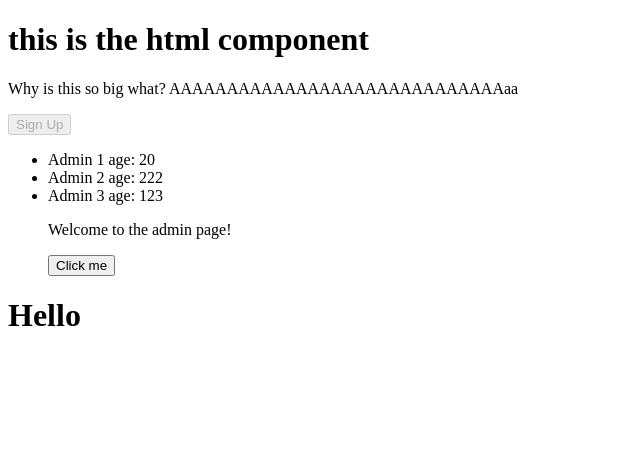
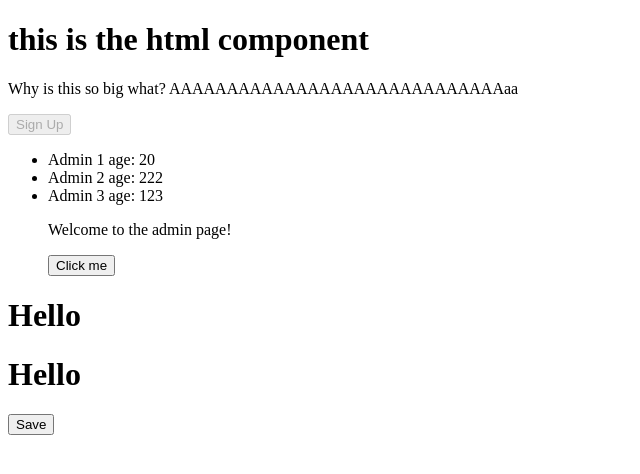
Before and after one commit to AlexNaltu/learning-angular, an Angular app in the folder learning-angular/: page / in a window 1280 px wide. Shown: the top 474 px of the page, without its empty margins (0-640 px from the left). Built offline with nearby package versions, Linux system fonts and the light colour scheme.

Commit message:
component children

```diff
--- a/learning-angular/src/app/app.component.ts
+++ b/learning-angular/src/app/app.component.ts
@@ -4,6 +4,7 @@ import { TodoListItemComponent } from './components/todo-list-item.component';
 import { SignUpFormComponent } from './components/sign-up-form.component';
 import { AdminComponent } from './components/admin/admin.component';
 import { ExpandablePanelComponent } from './components/expandable-panel/expandable-panel.component';
+import { CustomHeaderComponent } from './components/custom-header-card/custom-header-card.component';
 
 @Component({
   selector: 'app-root',
@@ -14,6 +15,7 @@ import { ExpandablePanelComponent } from './components/expandable-panel/expandab
     SignUpFormComponent,
     AdminComponent,
     ExpandablePanelComponent,
+    CustomHeaderComponent,
   ],
   template: `<div>
     <todo-list-item />
@@ -22,6 +24,7 @@ import { ExpandablePanelComponent } from './components/expandable-panel/expandab
     <app-expandable-panel
       ><h1 ngProjectAs="card-title">Hello</h1></app-expandable-panel
     >
+    <custom-header />
   </div>`,
 })
 export class AppComponent {
--- /dev/null
+++ b/learning-angular/src/app/components/custom-header-card/custom-header-card.component.html
@@ -0,0 +1 @@
+<p>custom-header-card works!</p>
--- /dev/null
+++ b/learning-angular/src/app/components/custom-header-card/custom-header-card.component.ts
@@ -0,0 +1,29 @@
+import { Component, ElementRef, ViewChild } from '@angular/core';
+
+@Component({
+  selector: 'custom-header-card',
+  standalone: true,
+  imports: [],
+  template: '<div><h1>{{ text }}</h1><button #save>Save</button></div>',
+  styleUrl: './custom-header-card.component.css',
+})
+export class CustomHeaderCardComponent {
+  text: string = 'Hello';
+}
+
+@Component({
+  selector: 'custom-header',
+  standalone: true,
+  imports: [CustomHeaderCardComponent],
+  template: `<custom-header-card>Hello</custom-header-card>`,
+})
+export class CustomHeaderComponent {
+  @ViewChild(CustomHeaderCardComponent, { static: true })
+  header!: CustomHeaderCardComponent;
+
+  ngAfterViewInit() {
+    console.log(this.header.text);
+  }
+
+  @ViewChild('save') saveButton!: ElementRef<HTMLButtonElement>;
+}
```
Also changed, not shown: learning-angular/src/app/components/custom-header-card/custom-header-card.component.css (added), 1 other file (tests, documents, lock files or other folders).
